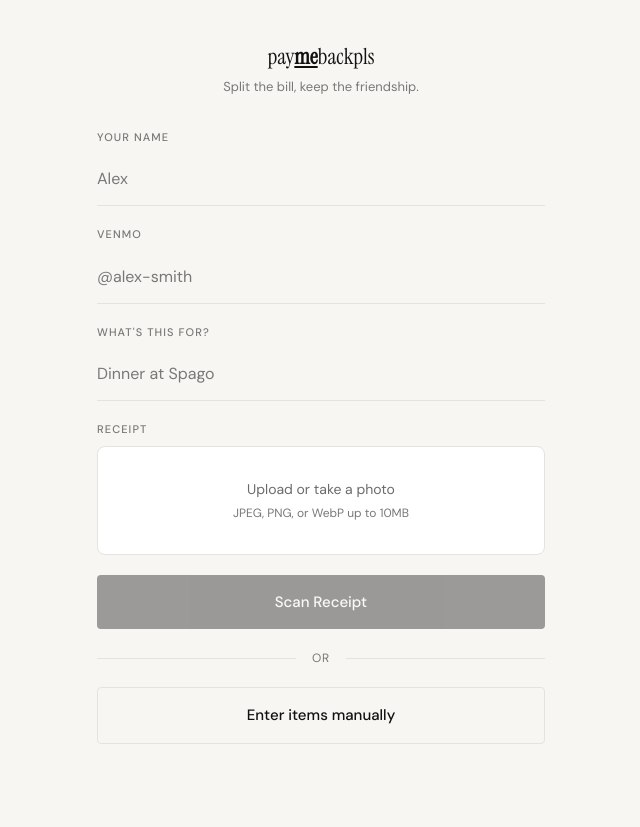
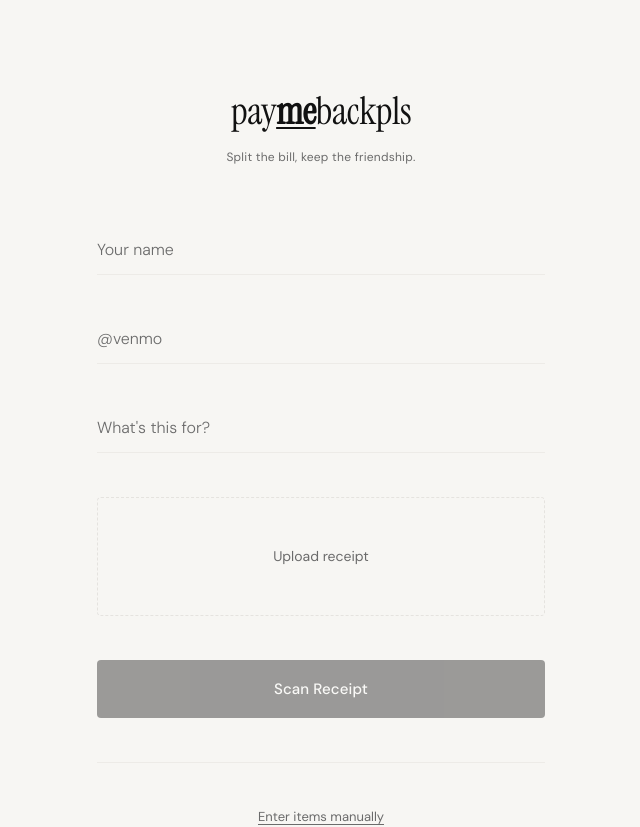
Before and after one commit to sakthi-vetrivel/paymebackpls, a Next.js app: page / in a window 1280 px wide. Shown: the whole page, without its empty margins (319-959 px from the left). Before the commit the page ends 800 px from the top, so only its background shows below. Built offline with nearby package versions, Linux system fonts and the light colour scheme.

Commit message:
feat: editorial minimal redesign for upload page
Larger 38px Instrument Serif brand name, floating labels that appear
on input, 44px gaps between fields, minimal dashed upload zone,
underlined text link for manual entry. Typography and whitespace
do the work.

```diff
--- a/src/app/page.tsx
+++ b/src/app/page.tsx
@@ -167,20 +167,20 @@ export default function Home() {
   }
 
   return (
-    <div className="flex-1 flex flex-col items-center px-6 py-10">
+    <div className="flex-1 flex flex-col items-center px-6">
       <div className="w-full max-w-md">
         {/* Header */}
-        <div className="text-center mb-8">
-          <h1 className="font-[family-name:var(--font-instrument-serif)] text-[22px] font-normal text-[var(--text)]">
-            pay<span className="font-bold underline">{payerName || "me"}</span>backpls
+        <div className="text-center pt-[88px] mb-16">
+          <h1 className="font-[family-name:var(--font-instrument-serif)] text-[38px] font-normal text-[var(--text)] leading-tight tracking-[-0.01em]">
+            pay<span className="font-bold underline underline-offset-[3px] decoration-[1.5px]">{payerName || "me"}</span>backpls
           </h1>
-          <p className="text-[13px] text-[var(--text-tertiary)] mt-1">
+          <p className="text-[12px] text-[var(--text-secondary)] mt-3 tracking-[0.02em]">
             Split the bill, keep the friendship.
           </p>
           {hasAccount && (
             <a
               href="/receipts"
-              className="inline-block text-[12px] text-[var(--text-secondary)] mt-2 underline underline-offset-2 hover:text-[var(--text)] transition-colors"
+              className="inline-block text-[12px] text-[var(--text-secondary)] mt-3 underline underline-offset-[3px] decoration-[1px] hover:text-[var(--text)] hover:decoration-[var(--text)] transition-colors"
             >
               My Receipts
             </a>
@@ -188,59 +188,62 @@ export default function Home() {
         </div>
 
         {error && (
-          <div className="text-[var(--danger)] text-[13px] py-3 px-4 mb-4 border border-[var(--danger)]/20 rounded bg-red-50/50">
+          <div className="text-[var(--danger)] text-[13px] py-3 px-4 mb-6 border border-[var(--danger)]/20 rounded bg-red-50/50">
             {error}
           </div>
         )}
 
         {/* Step 1: Upload */}
         {step === "upload" && (
-          <div className="space-y-5">
-            <div>
-              <label className="block text-[11px] font-medium text-[var(--text-tertiary)] uppercase tracking-[0.1em] mb-2">
+          <div className="flex flex-col gap-[44px]">
+            <div className="relative">
+              <label
+                className={`absolute -top-[18px] left-0 text-[10px] font-medium text-[var(--text-tertiary)] uppercase tracking-[0.08em] transition-opacity duration-200 ${payerName ? "opacity-100" : "opacity-0"}`}
+              >
                 Your name
               </label>
               <input
                 type="text"
                 value={payerName}
                 onChange={(e) => setPayerName(e.target.value)}
-                placeholder="Alex"
-                className="w-full py-3.5 border-b border-[var(--border)] bg-transparent text-[16px] focus:outline-none focus:border-[var(--text)] transition-colors placeholder:text-[var(--text-tertiary)]"
+                placeholder="Your name"
+                className="w-full py-2 pb-3 border-b border-[var(--border-light)] bg-transparent text-[16px] focus:outline-none focus:border-[var(--text)] transition-colors placeholder:text-[var(--text-secondary)] placeholder:font-light"
               />
             </div>
 
-            <div>
-              <label className="block text-[11px] font-medium text-[var(--text-tertiary)] uppercase tracking-[0.1em] mb-2">
+            <div className="relative">
+              <label
+                className={`absolute -top-[18px] left-0 text-[10px] font-medium text-[var(--text-tertiary)] uppercase tracking-[0.08em] transition-opacity duration-200 ${payerVenmo ? "opacity-100" : "opacity-0"}`}
+              >
                 Venmo
               </label>
               <input
                 type="text"
                 value={payerVenmo}
                 onChange={(e) => setPayerVenmo(e.target.value)}
-                placeholder="@alex-smith"
-                className="w-full py-3.5 border-b border-[var(--border)] bg-transparent text-[16px] focus:outline-none focus:border-[var(--text)] transition-colors placeholder:text-[var(--text-tertiary)]"
+                placeholder="@venmo"
+                className="w-full py-2 pb-3 border-b border-[var(--border-light)] bg-transparent text-[16px] focus:outline-none focus:border-[var(--text)] transition-colors placeholder:text-[var(--text-secondary)] placeholder:font-light"
               />
             </div>
 
-            <div>
-              <label className="block text-[11px] font-medium text-[var(--text-tertiary)] uppercase tracking-[0.1em] mb-2">
-                What&apos;s this for?
+            <div className="relative">
+              <label
+                className={`absolute -top-[18px] left-0 text-[10px] font-medium text-[var(--text-tertiary)] uppercase tracking-[0.08em] transition-opacity duration-200 ${description ? "opacity-100" : "opacity-0"}`}
+              >
+                Occasion
               </label>
               <input
                 type="text"
                 value={description}
                 onChange={(e) => setDescription(e.target.value)}
-                placeholder="Dinner at Spago"
-                className="w-full py-3.5 border-b border-[var(--border)] bg-transparent text-[16px] focus:outline-none focus:border-[var(--text)] transition-colors placeholder:text-[var(--text-tertiary)]"
+                placeholder="What&apos;s this for?"
+                className="w-full py-2 pb-3 border-b border-[var(--border-light)] bg-transparent text-[16px] focus:outline-none focus:border-[var(--text)] transition-colors placeholder:text-[var(--text-secondary)] placeholder:font-light"
               />
             </div>
 
             <div>
-              <label className="block text-[11px] font-medium text-[var(--text-tertiary)] uppercase tracking-[0.1em] mb-2">
-                Receipt
-              </label>
               {!preview ? (
-                <label className="block border border-[var(--border)] rounded-lg p-8 text-center cursor-pointer bg-white hover:border-[var(--text)] transition-colors">
+                <label className="block border border-dashed border-[var(--border)] rounded p-12 text-center cursor-pointer hover:border-[var(--text)] transition-colors">
                   <input
                     ref={fileRef}
                     type="file"
@@ -250,10 +253,7 @@ export default function Home() {
                     className="hidden"
                   />
                   <div className="text-[var(--text-secondary)] text-[14px]">
-                    Upload or take a photo
-                  </div>
-                  <div className="text-[var(--text-tertiary)] text-[12px] mt-1">
-                    JPEG, PNG, or WebP up to 10MB
+                    Upload receipt
                   </div>
                 </label>
               ) : (
@@ -261,7 +261,7 @@ export default function Home() {
                   <img
                     src={preview}
                     alt="Receipt preview"
-                    className="rounded-lg max-h-40 object-contain"
+                    className="rounded max-h-40 object-contain"
                   />
                   {!loading && (
                     <button
@@ -286,17 +286,13 @@ export default function Home() {
               <button
                 onClick={handleScan}
                 disabled={!payerName.trim() || !fileDataRef.current}
-                className="w-full py-4 rounded bg-[var(--text)] text-white font-medium text-[15px] hover:opacity-90 disabled:opacity-40 disabled:cursor-not-allowed transition-opacity active:scale-[0.99]"
+                className="w-full py-[18px] rounded bg-[var(--text)] text-white font-medium text-[15px] tracking-[0.01em] hover:bg-black disabled:opacity-40 disabled:cursor-not-allowed transition-colors active:scale-[0.99]"
               >
                 Scan Receipt
               </button>
             )}
 
-            <div className="flex items-center gap-4">
-              <div className="flex-1 h-px bg-[var(--border)]" />
-              <span className="text-[12px] text-[var(--text-tertiary)] uppercase tracking-[0.06em]">or</span>
-              <div className="flex-1 h-px bg-[var(--border)]" />
-            </div>
+            <div className="h-px bg-[var(--border-light)]" />
 
             <button
               onClick={() => {
@@ -311,7 +307,7 @@ export default function Home() {
                 setSubtotal(0);
                 setStep("review");
               }}
-              className="w-full py-4 rounded border border-[var(--border)] text-[var(--text)] font-medium text-[15px] hover:border-[var(--text)] transition-colors active:scale-[0.99]"
+              className="text-[13px] text-[var(--text-secondary)] underline underline-offset-[3px] decoration-[1px] decoration-[var(--text-secondary)] hover:text-[var(--text)] hover:decoration-[var(--text)] transition-colors mx-auto"
             >
               Enter items manually
             </button>
```
